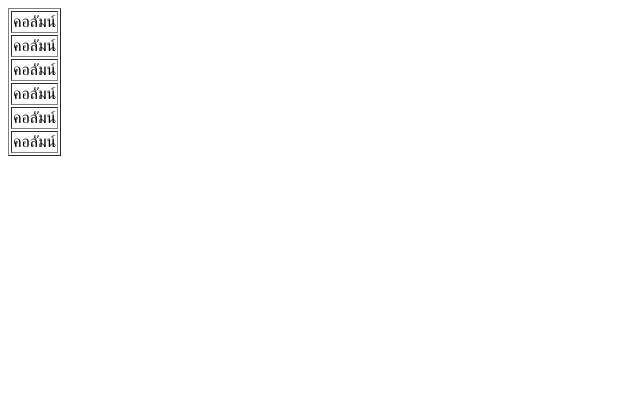
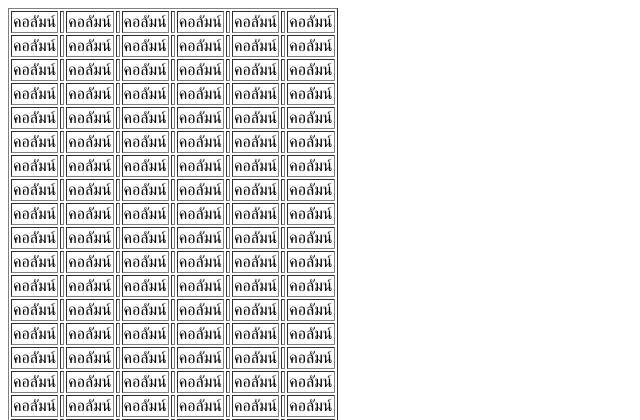
Before and after one commit to CKinyourarea/phpclassroomm, a PHP site: page /tableloop.php in a window 1280 px wide. Shown: the top 420 px of the page, without its empty margins (0-640 px from the left). Before the commit the page ends 156 px from the top, so only its background shows below. Run offline with PHP 8.4, Linux system fonts and the light colour scheme.

Commit message:
Update tableloop.php

```diff
--- a/tableloop.php
+++ b/tableloop.php
@@ -4,8 +4,13 @@
   <body>
     <table border="1">
       <?php
-        for($i=0;$i<6;$i++){
+        for($i=0;$i<100;$i++){
           echo "<tr>";
+          echo "<td>คอลัมน์<td>";
+          echo "<td>คอลัมน์<td>";
+          echo "<td>คอลัมน์<td>";
+          echo "<td>คอลัมน์<td>";
+          echo "<td>คอลัมน์<td>";
           echo "<td>คอลัมน์</td>";
           echo "</tr>";
         }
```
